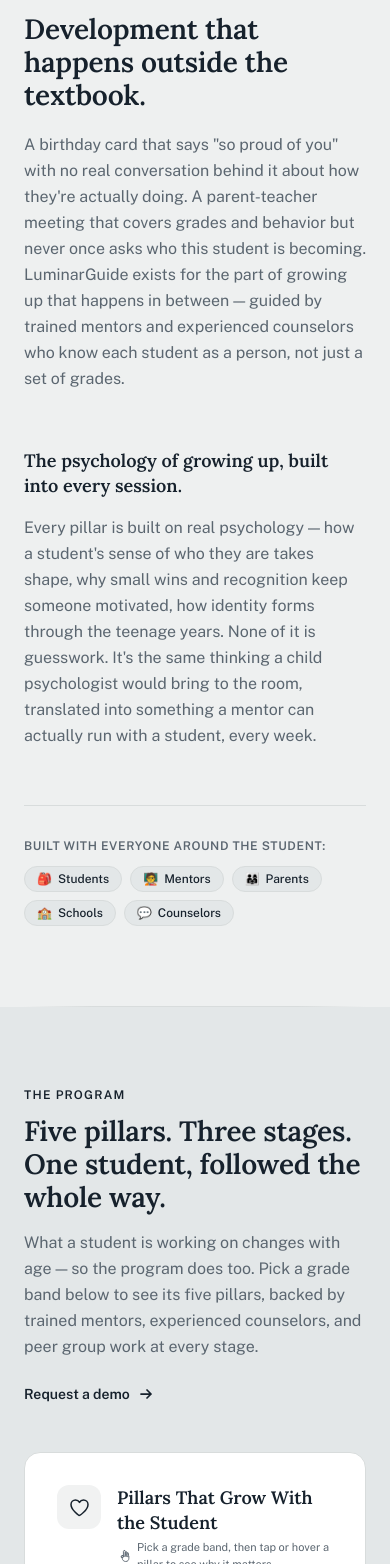
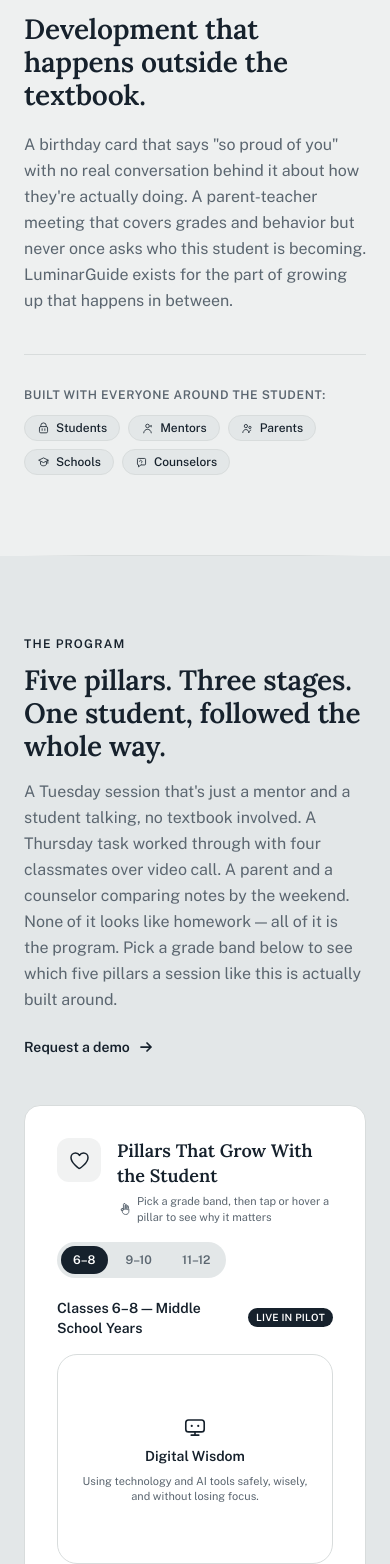
Before and after one commit to youphorialuminars/luminarguide, a Next.js app: page / in a window 390 px wide. Shown: the part 1844-3408 px from the top of the page. Built offline with nearby package versions, Linux system fonts and the light colour scheme.

Commit message:
Manual code change

```diff
--- a/src/app/about/page.tsx
+++ b/src/app/about/page.tsx
@@ -1,17 +1,19 @@
 import React from 'react';
 import type { Metadata } from 'next';
 import Link from 'next/link';
-import { programStages, gradeBands, stakeholders, stakeholderDetails } from '@/lib/siteConfig';
+import { programStages, stakeholderDetails } from '@/lib/siteConfig';
+import { GradeBandDeepDive, StakeholderIcon } from '@/components/Header';
 
 export const metadata: Metadata = { title: 'About — LuminarGuide' };
 
 function RoleCard({ role }: { role: 'Mentors' | 'Parents' | 'Schools' | 'Counselors' }) {
-  const icon = stakeholders.find((s) => s.label === role)?.icon ?? '';
   const detail = stakeholderDetails.find((s) => s.role === role);
   return (
     <div className="bg-card border border-border rounded-2xl p-5 flex flex-col gap-2 h-full">
       <div className="flex items-center gap-2">
-        <span className="text-lg">{icon}</span>
+        <span style={{ color: 'var(--primary)' }}>
+          <StakeholderIcon role={role} size={18} />
+        </span>
         <p className="text-sm font-700 text-foreground" style={{ fontWeight: 700 }}>{role}</p>
       </div>
       <p className="text-xs leading-relaxed text-muted-foreground">{detail?.description}</p>
@@ -25,7 +27,9 @@
       className="rounded-2xl p-7 text-center flex flex-col items-center justify-center gap-2 h-full"
       style={{ backgroundColor: 'var(--primary)' }}
     >
-      <span className="text-3xl">🎒</span>
+      <span style={{ color: 'var(--primary-foreground)' }}>
+        <StakeholderIcon role="Students" size={30} />
+      </span>
       <p className="text-sm font-700 uppercase tracking-wide" style={{ fontWeight: 700, color: 'var(--primary-foreground)' }}>
         The Student
       </p>
@@ -119,45 +123,9 @@
         </div>
       </section>
 
-      {/* Grade band deep dives */}
-      {gradeBands.map((band, bandIndex) => (
-        <section key={band.id} className={`py-20 ${bandIndex % 2 === 0 ? 'bg-muted' : 'bg-background'}`}>
-          <div className="max-w-6xl mx-auto px-6">
-            <div className="flex flex-wrap items-center gap-3 mb-3">
-              <p className="text-xs font-600 text-primary uppercase tracking-widest">{band.gradesLabel} · {band.bandLabel}</p>
-              <span
-                className="text-[10px] font-600 uppercase tracking-wide px-2 py-0.5 rounded-full"
-                style={{
-                  backgroundColor: band.status === 'live' ? 'var(--primary)' : 'var(--card)',
-                  color: band.status === 'live' ? 'var(--primary-foreground)' : 'var(--muted-foreground)',
-                  border: band.status === 'live' ? 'none' : '1px solid var(--border)',
-                }}
-              >
-                {band.statusLabel}
-              </span>
-            </div>
-            <h2
-              className="font-700 text-foreground mb-5 max-w-3xl leading-snug"
-              style={{ fontWeight: 700, fontSize: 'clamp(1.375rem, 2.2vw, 1.75rem)', letterSpacing: '-0.015em' }}
-            >
-              {band.ageContext}
-            </h2>
-
-            <div className="flex flex-wrap gap-3">
-              {band.challenges.map((c) => (
-                <div
-                  key={c}
-                  className="flex items-center gap-2.5 bg-card border-2 border-border rounded-full px-4 py-2.5 text-base font-800 shadow-sm"
-                  style={{ fontWeight: 800, color: 'var(--foreground)' }}
-                >
-                  <span className="w-2 h-2 rounded-full flex-shrink-0" style={{ backgroundColor: 'var(--accent)' }} />
-                  {c}
-                </div>
-              ))}
-            </div>
-          </div>
-        </section>
-      ))}
+      {/* Grade band deep dives — one tabbed section instead of three
+          stacked ones, see GradeBandDeepDive in Header.tsx for why. */}
+      <GradeBandDeepDive />
 
       <section className="py-16 bg-muted">
         <div className="max-w-6xl mx-auto px-6">
--- a/src/app/components/AboutSection.tsx
+++ b/src/app/components/AboutSection.tsx
@@ -1,13 +1,18 @@
 import React from 'react';
 import { stakeholders } from '@/lib/siteConfig';
+import { StakeholderIcon } from '@/components/Header';
 
 export default function AboutSection() {
   return (
     <section id="about" className="py-20 bg-background scroll-mt-16">
       <div className="max-w-6xl mx-auto px-6">
 
-        {/* Section Header */}
-        <div className="max-w-2xl mb-14">
+        {/* Section Header — kept to one paragraph on purpose. The deeper
+            "psychology behind every pillar" explanation used to live here
+            too, duplicating both the Our Approach card and the closing line
+            on /about almost word for word. This is a teaser, not the full
+            pitch — the full version lives on /about. */}
+        <div className="max-w-2xl">
           <p className="text-xs font-600 text-primary uppercase tracking-widest mb-3" style={{ fontWeight: 600 }}>
             The Program
           </p>
@@ -17,29 +22,12 @@
           <p className="text-base leading-relaxed text-muted-foreground">
             A birthday card that says "so proud of you" with no real conversation behind it about how they're
             actually doing. A parent-teacher meeting that covers grades and behavior but never once asks who this
-            student is becoming. LuminarGuide exists for the part of growing up that happens in between — guided by
-            trained mentors and experienced counselors who know each student as a person, not just a set of grades.
-          </p>
-        </div>
-
-        {/* Psychology grounding — replaces the old grade-band/"live in
-            pilot" recap here (that's covered with more depth on /about and
-            in the Features section further down the page). This just makes
-            the "why" behind the pillars clear without repeating either. */}
-        <div className="max-w-3xl">
-          <h3 className="text-card-heading text-foreground mb-4">
-            The psychology of growing up, built into every session.
-          </h3>
-          <p className="text-base leading-relaxed text-muted-foreground">
-            Every pillar is built on real psychology — how a student's sense of who they are takes shape, why
-            small wins and recognition keep someone motivated, how identity forms through the teenage years.
-            None of it is guesswork. It's the same thinking a child psychologist would bring to the room,
-            translated into something a mentor can actually run with a student, every week.
+            student is becoming. LuminarGuide exists for the part of growing up that happens in between.
           </p>
         </div>
 
         {/* Stakeholders — supporting mention, not the headline */}
-        <div className="mt-14 flex flex-wrap items-center gap-3 pt-8 border-t border-border">
+        <div className="mt-10 flex flex-wrap items-center gap-3 pt-8 border-t border-border">
           <p className="text-xs font-600 text-muted-foreground uppercase tracking-wider" style={{ fontWeight: 600 }}>
             Built with everyone around the student:
           </p>
@@ -50,7 +38,9 @@
                 className="flex items-center gap-1.5 bg-muted border border-border rounded-full px-3 py-1 text-xs font-500 text-foreground"
                 style={{ fontWeight: 500 }}
               >
-                <span>{s.icon}</span>
+                <span style={{ color: 'var(--primary)' }}>
+                  <StakeholderIcon role={s.label as 'Students' | 'Mentors' | 'Parents' | 'Schools' | 'Counselors'} size={13} />
+                </span>
                 {s.label}
               </div>
             ))}
--- a/src/app/components/FeaturesSection.tsx
+++ b/src/app/components/FeaturesSection.tsx
@@ -2,6 +2,7 @@
 
 import React, { useState } from 'react';
 import { gradeBands, type GradeBand } from '@/lib/siteConfig';
+import { ScenarioIcon } from '@/components/Header';
 
 interface FeatureCard {
   title: string;
@@ -132,7 +133,9 @@
           }`}
         >
           <div className="[grid-area:1/1] [backface-visibility:hidden] flex flex-col items-center justify-center gap-2 text-center p-4 rounded-xl border border-border bg-card min-h-[160px]">
-            <span className="text-2xl">{pillar.icon}</span>
+            <span style={{ color: 'var(--primary)' }}>
+              <ScenarioIcon pillarId={pillar.id} size={26} />
+            </span>
             <span className="text-sm font-600 text-foreground leading-tight" style={{ fontWeight: 600 }}>
               {pillar.name}
             </span>
@@ -193,7 +196,10 @@
               Five pillars. Three stages. One student, followed the whole way.
             </h2>
             <p className="text-base leading-relaxed text-muted-foreground">
-              What a student is working on changes with age — so the program does too. Pick a grade band below to see its five pillars, backed by trained mentors, experienced counselors, and peer group work at every stage.
+              A Tuesday session that's just a mentor and a student talking, no textbook involved. A Thursday task
+              worked through with four classmates over video call. A parent and a counselor comparing notes by the
+              weekend. None of it looks like homework — all of it is the program. Pick a grade band below to see
+              which five pillars a session like this is actually built around.
             </p>
           </div>
           <a href="#contact" className="flex items-center gap-2 text-sm font-600 text-primary hover:text-secondary-foreground transition-colors group whitespace-nowrap" style={{ fontWeight: 600 }}>
--- a/src/app/get-started/page.tsx
+++ b/src/app/get-started/page.tsx
@@ -2,7 +2,7 @@
 
 import React, { useState } from 'react';
 import { siteConfig, supabase } from '@/lib/siteConfig';
-import { CollaboratorInterestForm } from '@/components/Header';
+import { CollaboratorInterestForm, StakeholderIcon } from '@/components/Header';
 
 type Mode = 'parent' | 'collaborate';
 type SubmitStatus = 'idle' | 'submitting' | 'success' | 'error';
@@ -12,20 +12,17 @@
   { id: 'collaborate', label: 'Work With Us' },
 ];
 
-const collaboratorRoles = [
+const collaboratorRoles: { role: 'Mentors' | 'Counselors' | 'Schools'; blurb: string }[] = [
   {
     role: 'Mentors',
-    icon: '🧑‍🏫',
     blurb: 'Guide students one-on-one or in small groups through the Stage 1 pillars, backed by real session insight instead of guesswork.',
   },
   {
     role: 'Counselors',
-    icon: '💬',
     blurb: 'Bring your clinical and developmental expertise into a shared, longitudinal view of student well-being.',
   },
   {
     role: 'Schools',
-    icon: '🏫',
     blurb: 'Bring the Stage 1 pilot to your students, with an administrator-level view across your cohort and support for hosting intra- and inter-school events.',
   },
 ];
@@ -154,7 +151,9 @@
             <div className="grid grid-cols-1 sm:grid-cols-3 gap-4">
               {collaboratorRoles.map((c) => (
                 <div key={c.role} className="bento-card flex flex-col gap-2.5 p-5">
-                  <span className="text-2xl">{c.icon}</span>
+                  <span style={{ color: 'var(--primary)' }}>
+                    <StakeholderIcon role={c.role} size={24} />
+                  </span>
                   <h3 className="text-card-heading text-foreground">{c.role}</h3>
                   <p className="text-sm leading-relaxed text-muted-foreground">{c.blurb}</p>
                 </div>
```
